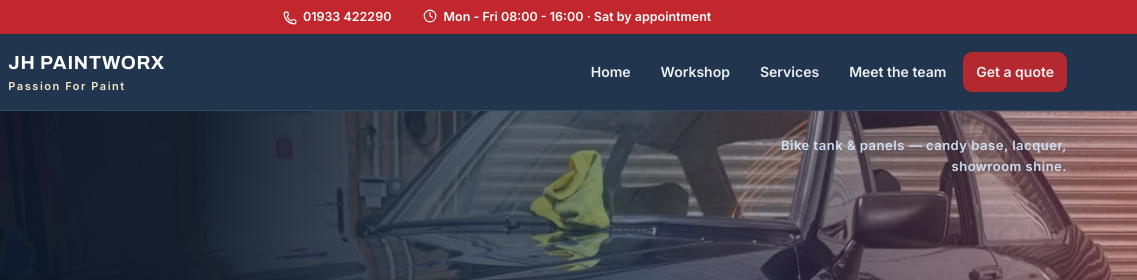
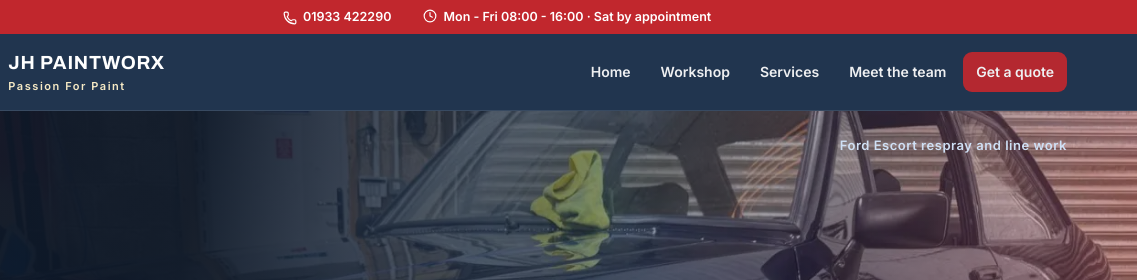
Before and after one commit to tingtom/jhpaintworx, an Astro site: page / in a window 1280 px wide. Shown: the top 280 px of the page, 143-1280 px from the left. Built offline with nearby package versions, Linux system fonts and the light colour scheme; Astro itself is replaced by a stand-in of ours.

Commit message:
Update Homepage hero slides “bike-tank”

```diff
--- a/src/content/slides/bike-tank.md
+++ b/src/content/slides/bike-tank.md
@@ -2,7 +2,7 @@
 title: Showroom paintwork for cars, bikes & commercials.
 text: Full resprays, panel repairs, colour matching and custom refinishing — prepped properly, painted properly, built to last.
 image: /jhpaintworx/images/uploads/pasted-image-1792140628227.webp
-caption: Bike tank & panels — candy base, lacquer, showroom shine.
+caption: Ford Escort respray and line work
 order: 2
 ---
 
```
